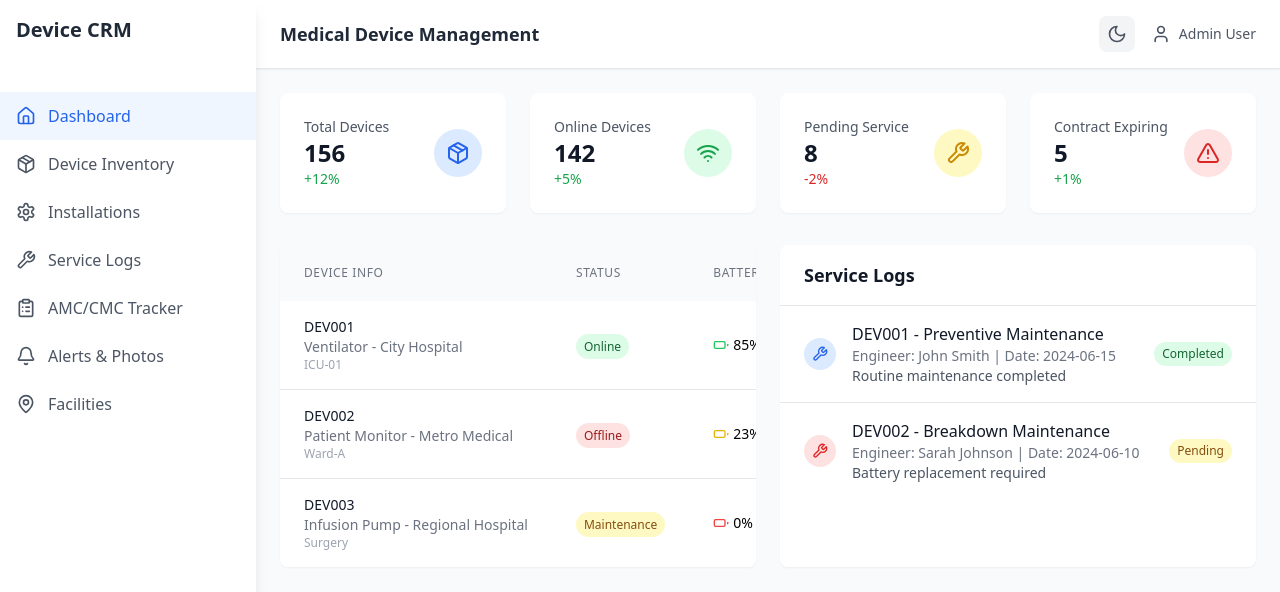
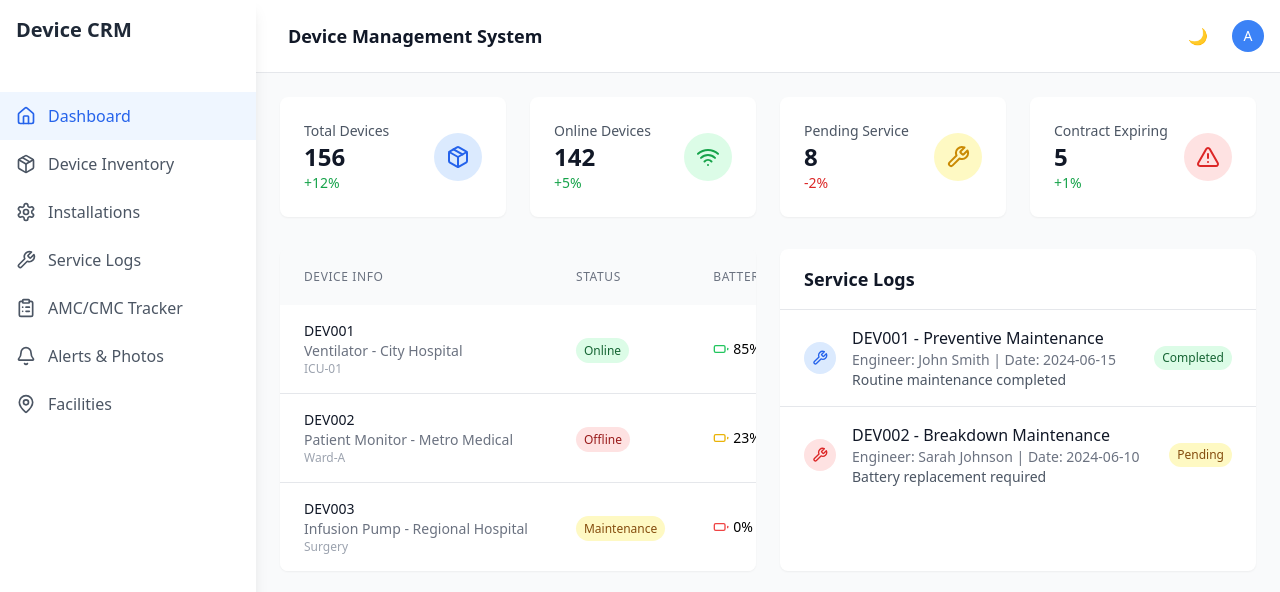
Before and after one commit to rajayush01/Device-CRM-Dashboard, a React (Create React App) app: page / in a window 1280 px wide. Shown: the top 592 px of the page. Built offline with nearby package versions, Linux system fonts and the light colour scheme.

Commit message:
Update Header.jsx

```diff
--- a/src/components/common/Header.jsx
+++ b/src/components/common/Header.jsx
@@ -1,24 +1,30 @@
-import { Moon, Sun, User } from "lucide-react";
+import { Menu, Moon, Sun, User } from "lucide-react";
 
-const Header = ({ darkMode, setDarkMode, user = 'Admin User' }) => {
+const Header = ({ darkMode, setDarkMode, onMenuClick }) => {
   return (
-    <header className={`${darkMode ? 'bg-gray-800' : 'bg-white'} shadow-sm border-b`}>
-      <div className="flex items-center justify-between px-6 py-4">
+    <header className={`${darkMode ? 'bg-gray-800 border-gray-700' : 'bg-white border-gray-200'} border-b px-4 py-4`}>
+      <div className="flex items-center justify-between">
         <div className="flex items-center space-x-4">
-          <h1 className={`text-lg font-semibold ${darkMode ? 'text-white' : 'text-gray-800'}`}>
-            Medical Device Management
+          <button
+            onClick={onMenuClick}
+            className="lg:hidden p-2 rounded-md hover:bg-gray-100 dark:hover:bg-gray-700"
+          >
+            <Menu className={`w-6 h-6 ${darkMode ? 'text-white' : 'text-gray-800'}`} />
+          </button>
+          <h1 className={`text-lg font-semibold ${darkMode ? 'text-white' : 'text-gray-900'} hidden sm:block`}>
+            Device Management System
           </h1>
         </div>
+
         <div className="flex items-center space-x-4">
           <button
             onClick={() => setDarkMode(!darkMode)}
-            className={`p-2 rounded-lg ${darkMode ? 'bg-gray-700 text-white' : 'bg-gray-100 text-gray-600'}`}
+            className={`p-2 rounded-md ${darkMode ? 'hover:bg-gray-700' : 'hover:bg-gray-100'}`}
           >
-            {darkMode ? <Sun className="w-5 h-5" /> : <Moon className="w-5 h-5" />}
+            {darkMode ? '☀️' : '🌙'}
           </button>
-          <div className="flex items-center space-x-2">
-            <User className={`w-5 h-5 ${darkMode ? 'text-white' : 'text-gray-600'}`} />
-            <span className={`text-sm ${darkMode ? 'text-white' : 'text-gray-600'}`}>{user}</span>
+          <div className={`w-8 h-8 rounded-full bg-blue-500 flex items-center justify-center text-white text-sm font-medium`}>
+            A
           </div>
         </div>
       </div>
```
